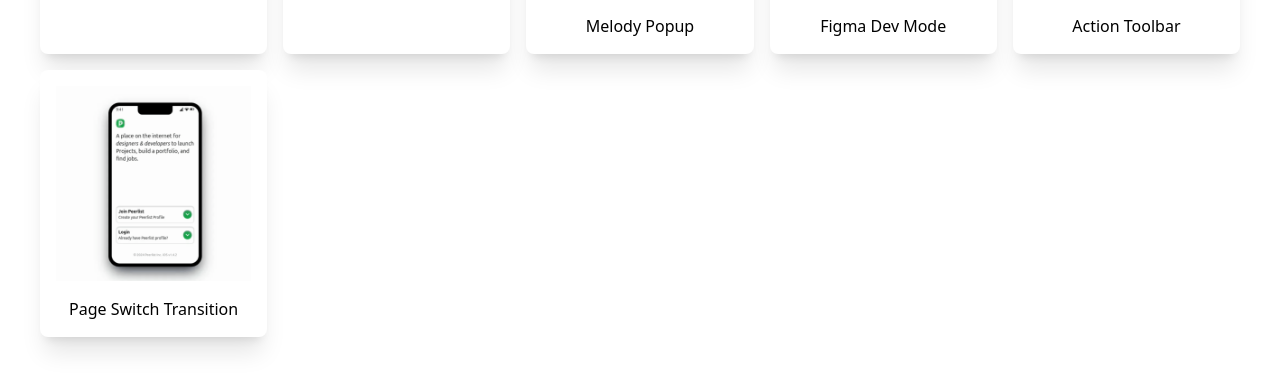
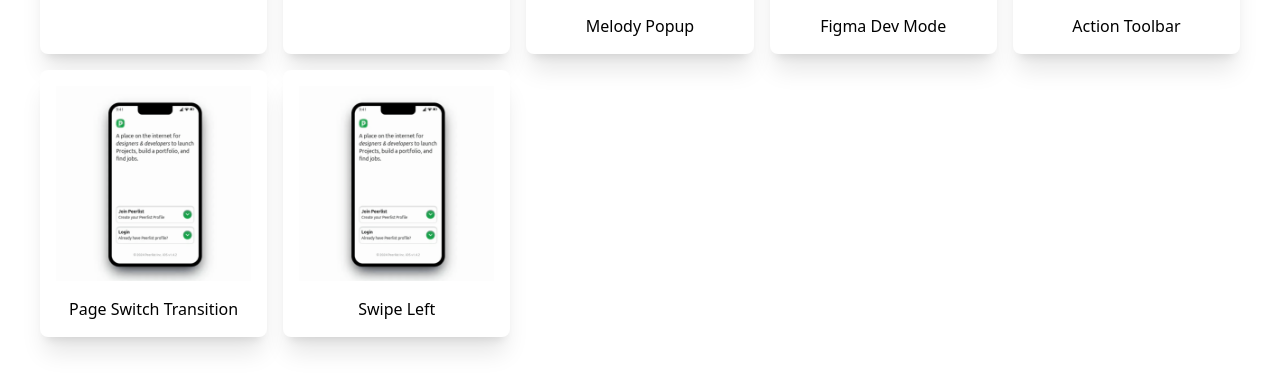
Before and after one commit to sailingsam/peerlist10daysChallenge, a React (Vite) app: page / in a window 1280 px wide. Shown: the part 321-708 px from the top of the page. Built offline with nearby package versions, Linux system fonts and the light colour scheme.

Commit message:
added nav for ch7

```diff
--- a/src/HomePage.jsx
+++ b/src/HomePage.jsx
@@ -38,6 +38,11 @@ const challenges = [
     description: "Page Switch Transition",
     challengePage: "Challenge6",
   },
+  {
+    gif: challenge6Gif,
+    description: "Swipe Left",
+    challengePage: "Challenge7",
+  }
 ];
 
 function HomePage() {
```
